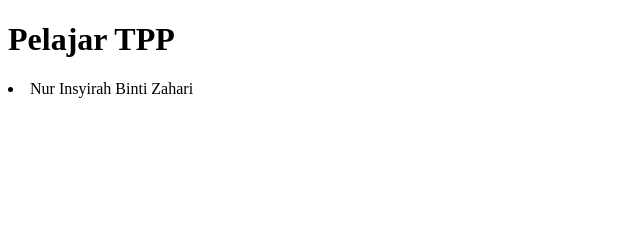
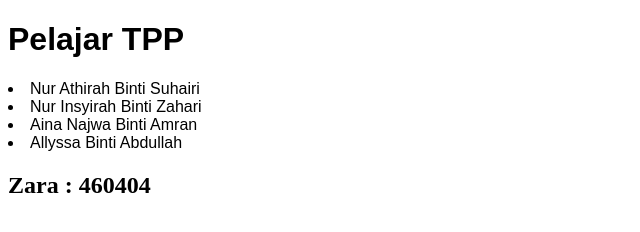
Before and after one commit to syierahz/data-pelajar, a plain HTML site: page index.html in a window 1280 px wide. Shown: the whole page, without its empty margins (0-640 px from the left). Drawn offline with Linux system fonts and the light colour scheme.

Commit message:
Menambah Zara di file index.html

```diff
--- a/index.html
+++ b/index.html
@@ -4,10 +4,21 @@
     <meta charset="UTF-8">
     <meta http-equiv="X-UA-Compatible" content="IE=edge">
     <meta name="viewport" content="width=device-width, initial-scale=1.0">
-    <title>Document</title>
+    <title>Data Pelajar</title>
 </head>
+<style>
+    h1, li {
+        font-family: Arial, Helvetica, sans-serif;
+    }
+</style>
 <body>
     <h1>Pelajar TPP</h1>
+
+    <li>Nur Athirah Binti Suhairi</li>
     <li>Nur Insyirah Binti Zahari</li>
+    <li>Aina Najwa Binti Amran</li>
+    <li>Allyssa Binti Abdullah</li>
+
+    <h2>Zara : 460404</h2>
 </body>
 </html>
```
